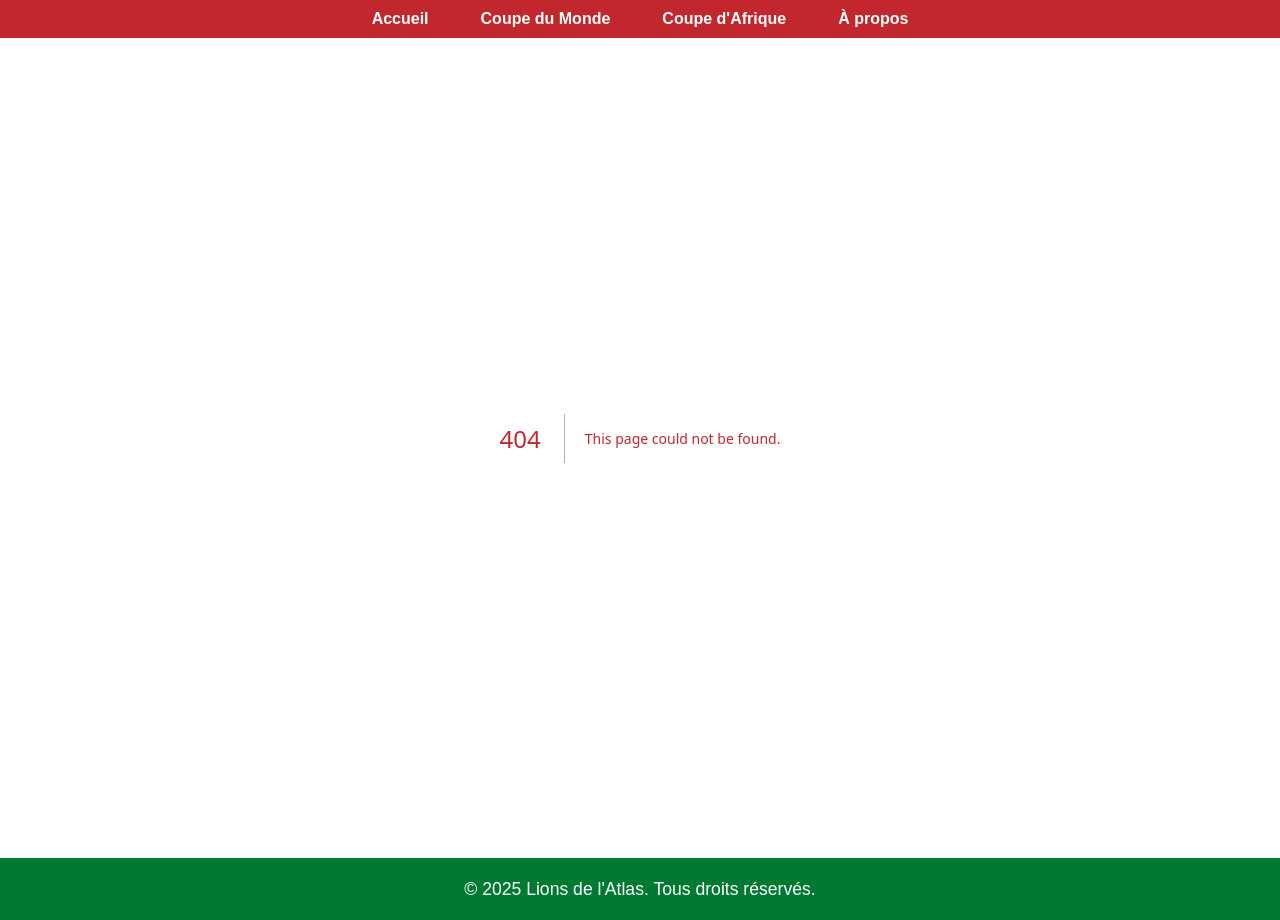
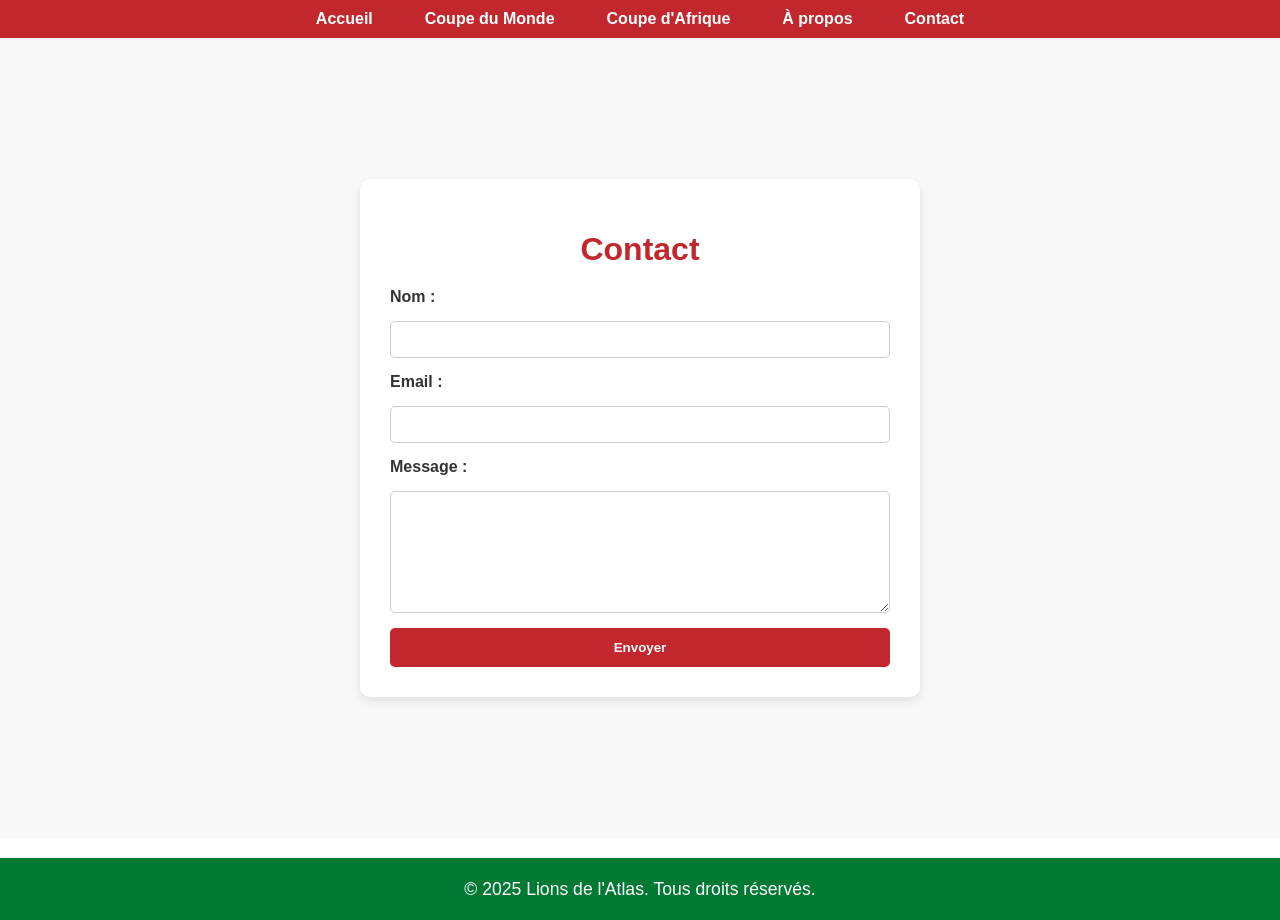
Before and after one commit to wa1ssim123/web-anvancer, a Next.js app: page /events/contact in a window 1280 px wide. Before the commit this address had no page. Built offline with nearby package versions, Linux system fonts and the light colour scheme.

Commit message:
projet2-sem1

```diff
--- /dev/null
+++ b/app/events/contact/page.jsx
@@ -0,0 +1,65 @@
+'use client';
+
+import { useState } from 'react';
+
+export default function Contact() {
+  const [formData, setFormData] = useState({ name: '', email: '', message: '' });
+
+  const handleChange = (e) => {
+    setFormData({ ...formData, [e.target.name]: e.target.value });
+  };
+
+  const handleSubmit = async (e) => {
+    e.preventDefault();
+    console.log("Données du formulaire :", formData);
+    alert("Votre message a été envoyé !");
+  };
+
+  return (
+    <div style={{
+      display: 'flex', justifyContent: 'center', alignItems: 'center',
+      height: '100vh', backgroundColor: '#f8f8f8'
+    }}>
+      <div style={{
+        backgroundColor: '#ffffff',
+        padding: '30px',
+        borderRadius: '10px',
+        boxShadow: '0px 4px 10px rgba(0, 0, 0, 0.1)',
+        width: '90%',
+        maxWidth: '500px'
+      }}>
+        <h1 style={{ color: '#c1272d', textAlign: 'center', marginBottom: '20px' }}>Contact</h1>
+
+        <form onSubmit={handleSubmit} style={{ display: 'flex', flexDirection: 'column', gap: '15px' }}>
+          <label style={{ fontWeight: 'bold' }}>Nom :</label>
+          <input
+            type="text" name="name" value={formData.name} onChange={handleChange} required
+            style={{ padding: '10px', borderRadius: '5px', border: '1px solid #ccc' }}
+          />
+
+          <label style={{ fontWeight: 'bold' }}>Email :</label>
+          <input
+            type="email" name="email" value={formData.email} onChange={handleChange} required
+            style={{ padding: '10px', borderRadius: '5px', border: '1px solid #ccc' }}
+          />
+
+          <label style={{ fontWeight: 'bold' }}>Message :</label>
+          <textarea
+            name="message" value={formData.message} onChange={handleChange} required
+            style={{ padding: '10px', borderRadius: '5px', border: '1px solid #ccc', height: '100px' }}
+          />
+
+          <button type="submit" style={{
+            backgroundColor: '#c1272d', color: 'white', padding: '12px',
+            border: 'none', borderRadius: '5px', fontWeight: 'bold', cursor: 'pointer',
+            transition: '0.3s'
+          }}
+          onMouseOver={(e) => e.target.style.backgroundColor = '#9f2024'}
+          onMouseOut={(e) => e.target.style.backgroundColor = '#c1272d'}>
+            Envoyer
+          </button>
+        </form>
+      </div>
+    </div>
+  );
+}
--- a/components/Header.jsx
+++ b/components/Header.jsx
@@ -9,6 +9,9 @@ export default function Header() {
           <li><Link href="/events/worldcup">Coupe du Monde</Link></li>
           <li><Link href="/events/africancup">Coupe d'Afrique</Link></li>
           <li><Link href="/events/apropos">À propos</Link></li>
+          <li><Link href="/events/contact">Contact</Link></li>
+
+
         </ul>
       </nav>
     </header>
```
